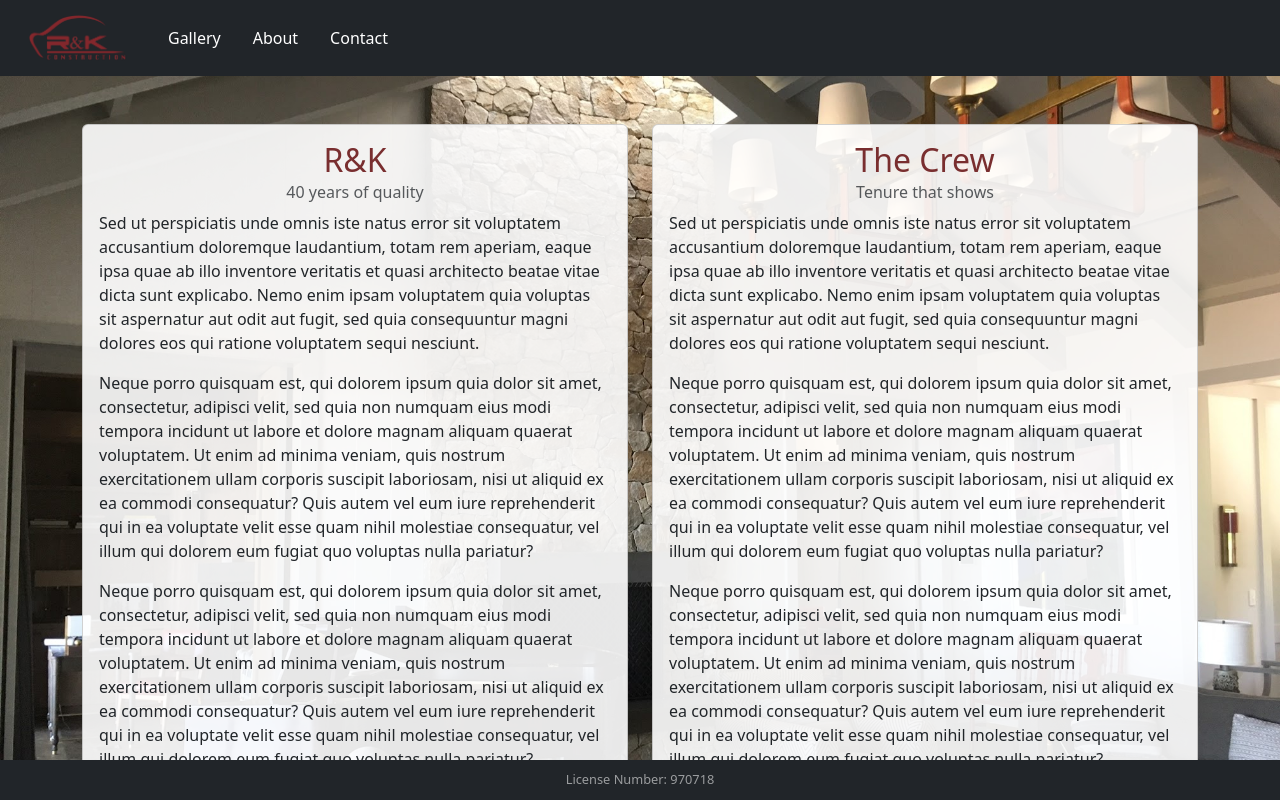
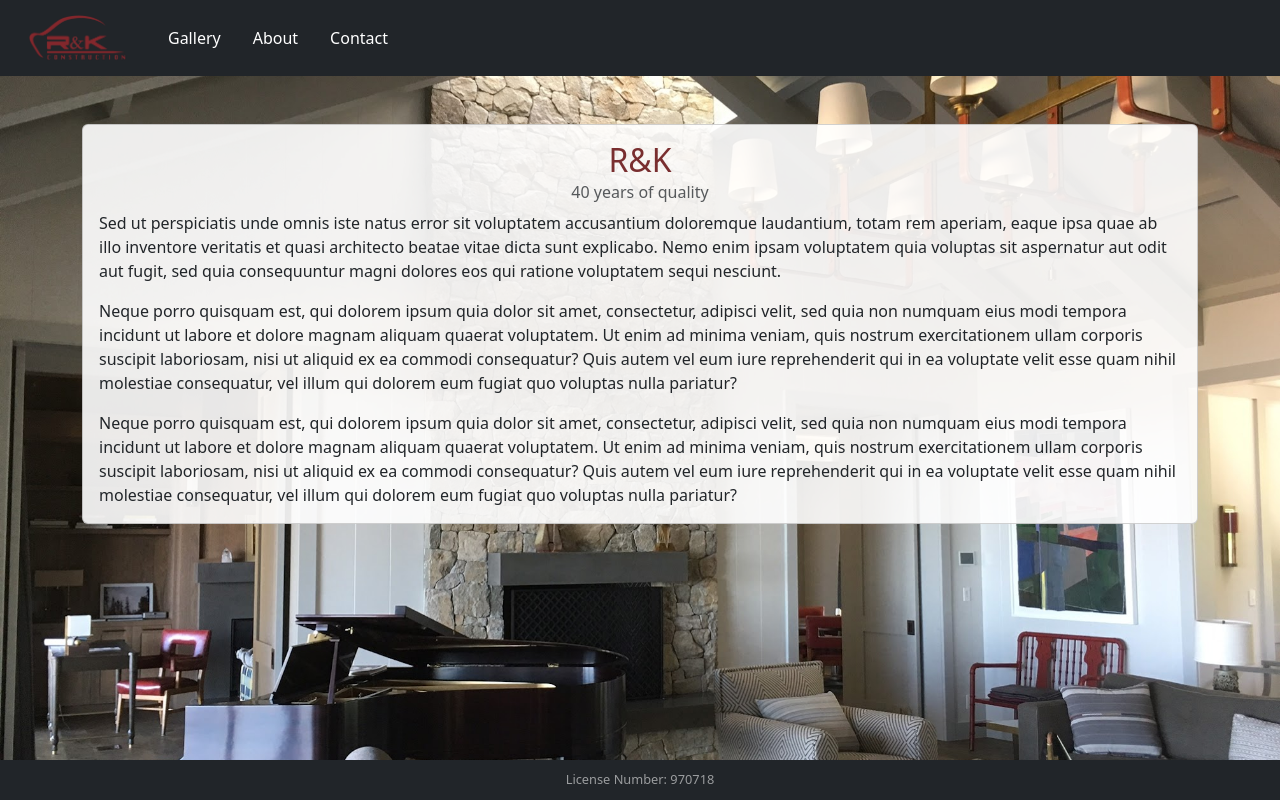
Before and after one commit to connorrubattino/R-K, a React (Vite) app: page /about in a window 1280 px wide. Built offline with nearby package versions, Linux system fonts and the light colour scheme.

Commit message:
remove crew portion - waiting on images and about information from owner

```diff
--- a/src/views/About.tsx
+++ b/src/views/About.tsx
@@ -1,7 +1,7 @@
 import Card from 'react-bootstrap/Card';
 import { Container } from 'react-bootstrap';
-import Row from 'react-bootstrap/Row';
-import Col from 'react-bootstrap/Col';
+// import Row from 'react-bootstrap/Row';
+// import Col from 'react-bootstrap/Col';
 
 
 type Props = {}
@@ -11,8 +11,8 @@ export default function About({ }: Props) {
     return (
         <>
             <Container className='custom-container'>
-                <Row>
-                    <Col className="custom-col" md={6}>
+                {/* <Row> */}
+                    {/* <Col className="custom-col" md={}> */}
                         <Card style={{ width: '100%' }} className="mt-5 card bg-white-transparent">
                             <Card.Body>
                                 <Card.Title style={{ color: '#792E2F' }} className='text-center' as="h2">R&K</Card.Title>
@@ -28,8 +28,8 @@ export default function About({ }: Props) {
                                 </Card.Text>
                             </Card.Body>
                         </Card>
-                    </Col>
-                    <Col className="custom-col" md={6}>
+                    {/* </Col> */}
+                    {/* <Col className="custom-col" md={6}>
                         <Card style={{ width: '100%' }} className="mt-5 card bg-white-transparent">
                             <Card.Body>
                                 <Card.Title style={{ color: '#792E2F' }} className='text-center' as="h2">The Crew</Card.Title>
@@ -45,8 +45,8 @@ export default function About({ }: Props) {
                                 </Card.Text>
                             </Card.Body>
                         </Card>
-                    </Col>
-                </Row>
+                    </Col> */}
+                {/* </Row> */}
             </Container>
         </>
     )
```
